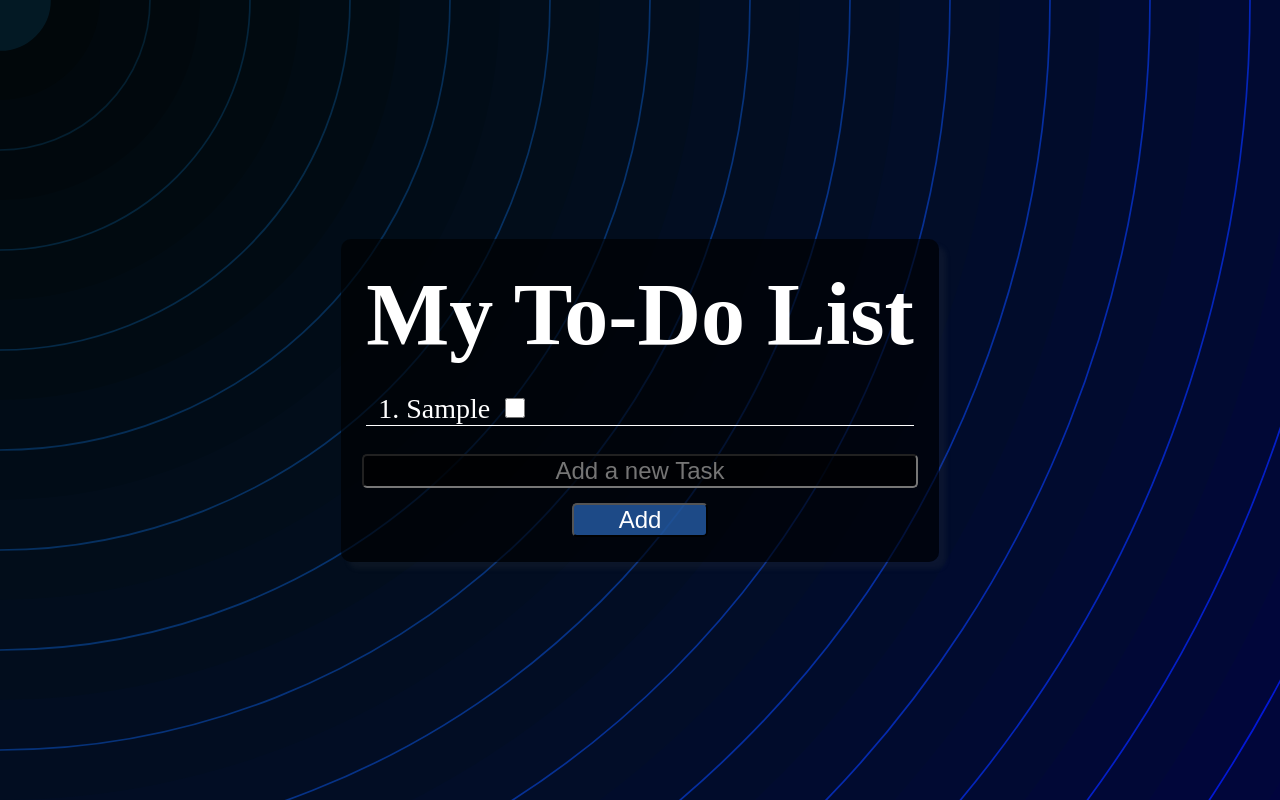
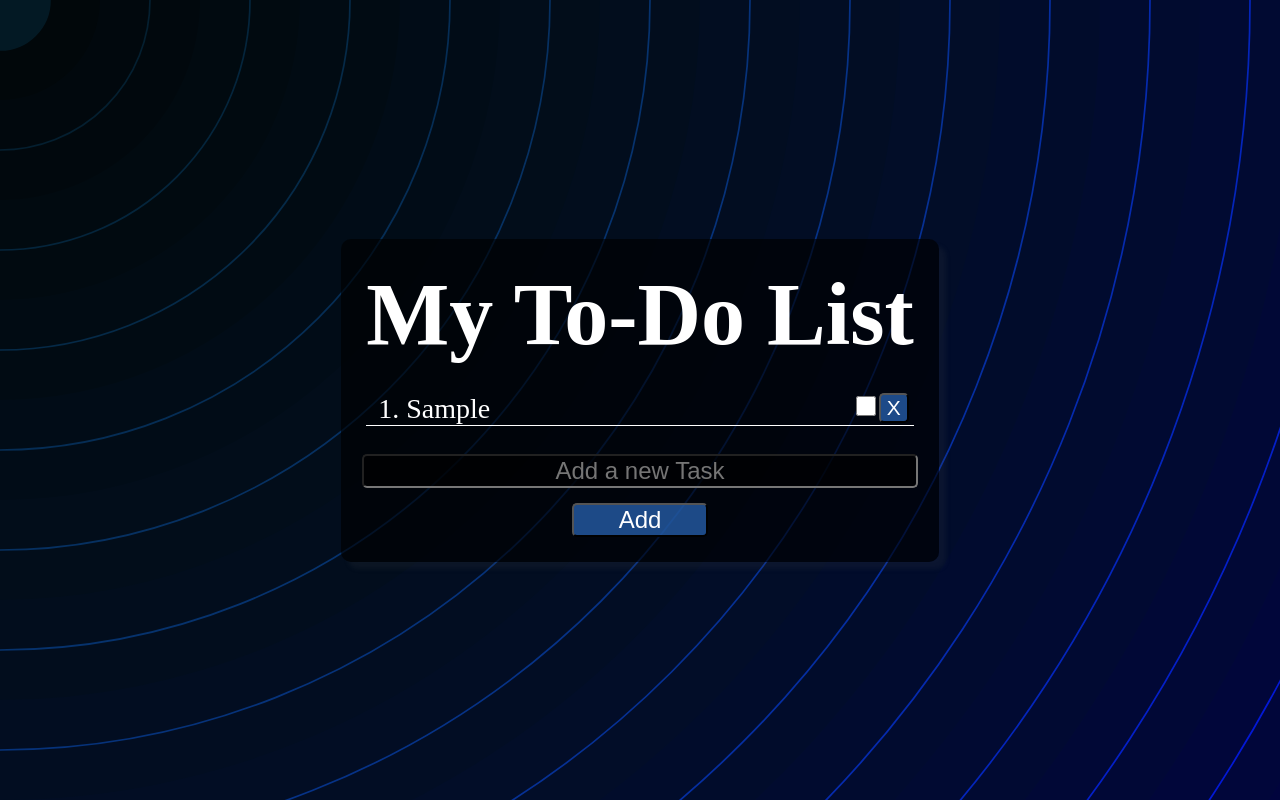
Before and after one commit to aarcher19/React-To-Do-App, a React (Create React App) app: page / in a window 1280 px wide. Both pictures are taken after typing "Sample" into the empty fields and a click on the button "Add". Built offline with nearby package versions, Linux system fonts and the light colour scheme.

Commit message:
added delete button

```diff
--- a/src/App.css
+++ b/src/App.css
@@ -58,6 +58,7 @@ form {
   border-radius: 5px;
   font-size: x-large;
   background-color: rgba(0, 0, 0, 0.644);
+  color: white;
 }
 
 button {
--- a/src/App.js
+++ b/src/App.js
@@ -23,6 +23,11 @@ function App() {
     setNewTaskText("");
   };
 
+  const handelDeleteTask = (taskId) => {
+    const updatedTasks = tasks.filter((task) => task.id !== taskId);
+    setTasks(updatedTasks);
+  };
+
   return (
     <div className="App">
       <div className="container">
@@ -30,7 +35,11 @@ function App() {
           <h1>My To-Do List</h1>
         </header>
         <main>
-          <TaskList tasks={tasks} setTasks={setTasks} />
+          <TaskList
+            tasks={tasks}
+            setTasks={setTasks}
+            onDeleteTask={handelDeleteTask}
+          />
           <form onSubmit={handleAddTask}>
             <input
               className="appInput"
--- a/src/taskList.css
+++ b/src/taskList.css
@@ -5,5 +5,19 @@ ol {
 .taskListInput {
   width: 20px;
   height: 20px;
-  margin-left: 15px;
 }
+
+.taskListDelete {
+  width: fit-content;
+  height: fit-content;
+  font-size: 0.75em;
+  float: right;
+}
+
+.taskListInput {
+  float: right;
+}
+
+li {
+  max-width: 99%;
+}
--- a/src/taskList.js
+++ b/src/taskList.js
@@ -1,7 +1,7 @@
 import React from "react";
 import "./taskList.css";
 
-const TaskList = ({ tasks, setTasks }) => {
+const TaskList = ({ tasks, setTasks, onDeleteTask }) => {
   const handleTaskToggle = (taskId) => {
     const updatedTasks = tasks.map((task) => {
       if (task.id === taskId) {
@@ -18,6 +18,12 @@ const TaskList = ({ tasks, setTasks }) => {
         {tasks.map((task) => (
           <li key={task.id}>
             <span>{task.text}</span>
+            <button
+              className="taskListDelete"
+              onClick={() => onDeleteTask(task.id)}
+            >
+              X
+            </button>
             <input
               className="taskListInput"
               type="checkbox"
```
